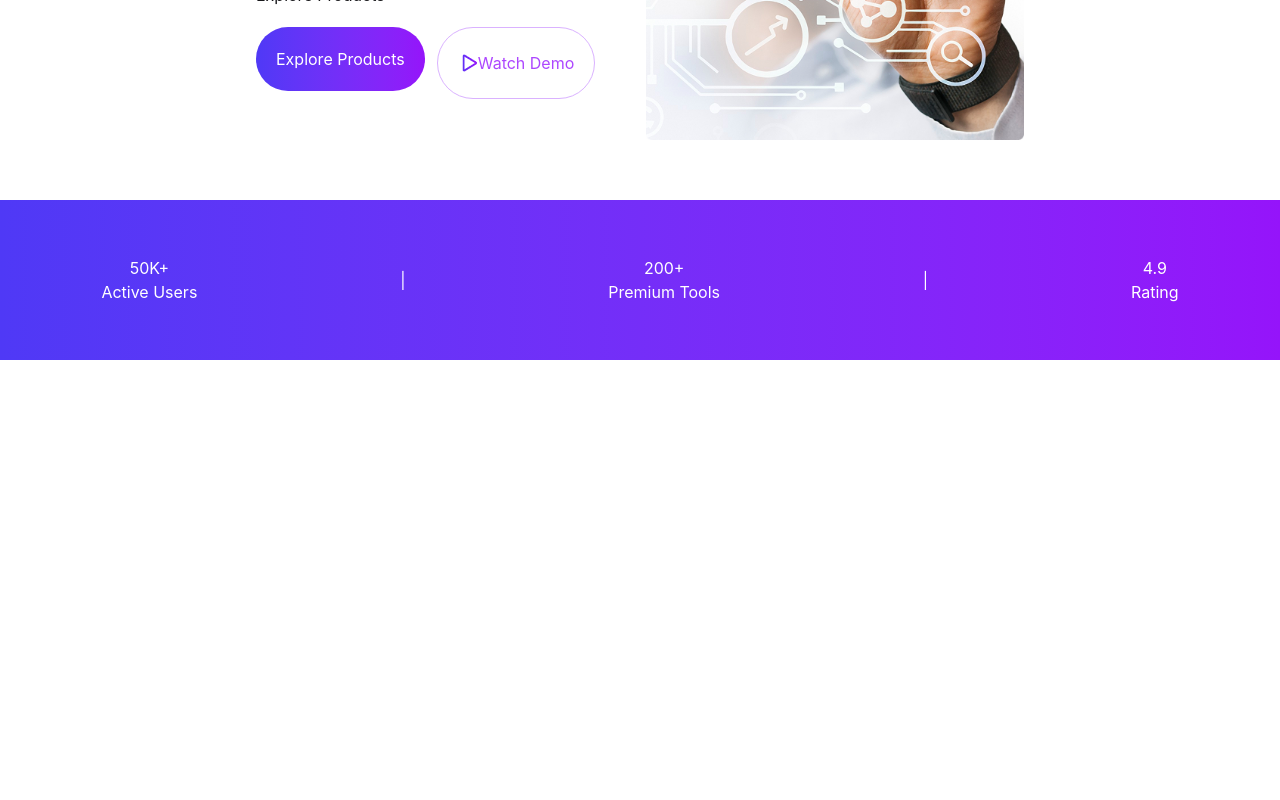
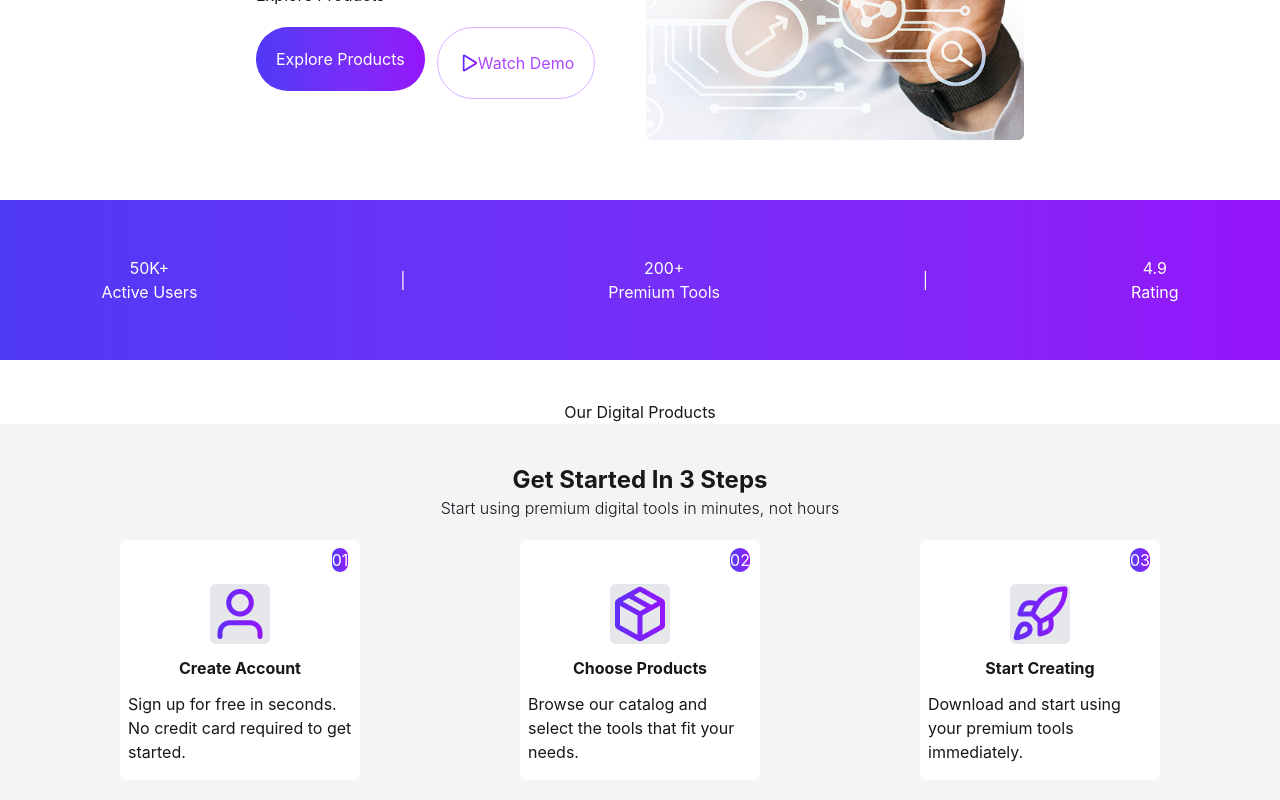
Before and after one commit to arshadhossainoh/B13-A6, a React (Vite) app: page / in a window 1280 px wide. Shown: the part 446-1246 px from the top of the page. Before the commit the page ends 846 px from the top, so only its background shows below. Built offline with nearby package versions, Linux system fonts and the light colour scheme.

Commit message:
worked on porcedure section

```diff
--- a/src/App.jsx
+++ b/src/App.jsx
@@ -1,5 +1,7 @@
 import "./App.css";
 import Banner from "./components/Banner";
+import DigitalProducts from "./components/DigitalProducts";
+import GetStarted from "./components/GetStarted";
 import Navbar from "./components/Navbar";
 
 function App() {
@@ -7,6 +9,8 @@ function App() {
     <>
       <Navbar></Navbar>
       <Banner></Banner>
+      <DigitalProducts></DigitalProducts>
+      <GetStarted></GetStarted>
     </>
   );
 }
--- /dev/null
+++ b/src/components/DigitalProducts.jsx
@@ -0,0 +1,11 @@
+import React from "react";
+
+const DigitalProducts = () => {
+  return (
+    <div>
+      <h1 className="text-center">Our Digital Products</h1>
+    </div>
+  );
+};
+
+export default DigitalProducts;
--- /dev/null
+++ b/src/components/GetStarted.jsx
@@ -0,0 +1,57 @@
+import React from "react";
+import userImg from "../assets/user.png";
+import packageImg from "../assets/package.png";
+import rocketImg from "../assets/rocket.png";
+
+const GetStarted = () => {
+  return (
+    <div className="container mx-auto bg-gray-100">
+      <div className="p-10">
+        <h1 className="text-2xl font-bold text-center">
+          Get Started In 3 Steps
+        </h1>
+        <p className="text-center font-light">
+          Start using premium digital tools in minutes, not hours
+        </p>
+        <div className="flex justify-around pt-5">
+          <div className="bg-white  flex flex-col items-center h-60 w-60 rounded-md space-y-3 p-2">
+            <button className="text-white rounded-full bg-gradient-to-r from-[#4f39f6] to-[#9514fa] ml-50">
+              01
+            </button>
+            <img className="bg-gray-200 rounded-md" src={userImg} alt="" />
+
+            <h1 className="font-bold">Create Account</h1>
+            <p>
+              Sign up for free in seconds. No credit card required to get
+              started.
+            </p>
+          </div>
+
+          <div className="bg-white  flex flex-col items-center h-60 w-60 rounded-md space-y-3 p-2">
+            <button className="text-white rounded-full bg-gradient-to-r from-[#4f39f6] to-[#9514fa] ml-50">
+              02
+            </button>
+            <img className="bg-gray-200 rounded-md" src={packageImg} alt="" />
+            <h1 className="font-bold">Choose Products</h1>
+            <p>Browse our catalog and select the tools that fit your needs.</p>
+          </div>
+
+          <div className="bg-white  flex flex-col items-center h-60 w-60 rounded-md space-y-3 p-2">
+            <button className="text-white rounded-full bg-gradient-to-r from-[#4f39f6] to-[#9514fa] ml-50">
+              03
+            </button>
+            <img
+              className="bg-gray-200 rounded-md object-contain"
+              src={rocketImg}
+              alt=""
+            />
+            <h1 className="font-bold">Start Creating</h1>
+            <p>Download and start using your premium tools immediately.</p>
+          </div>
+        </div>
+      </div>
+    </div>
+  );
+};
+
+export default GetStarted;
```
Also changed, not shown: 1 other file (tests, documents, lock files or other folders).
